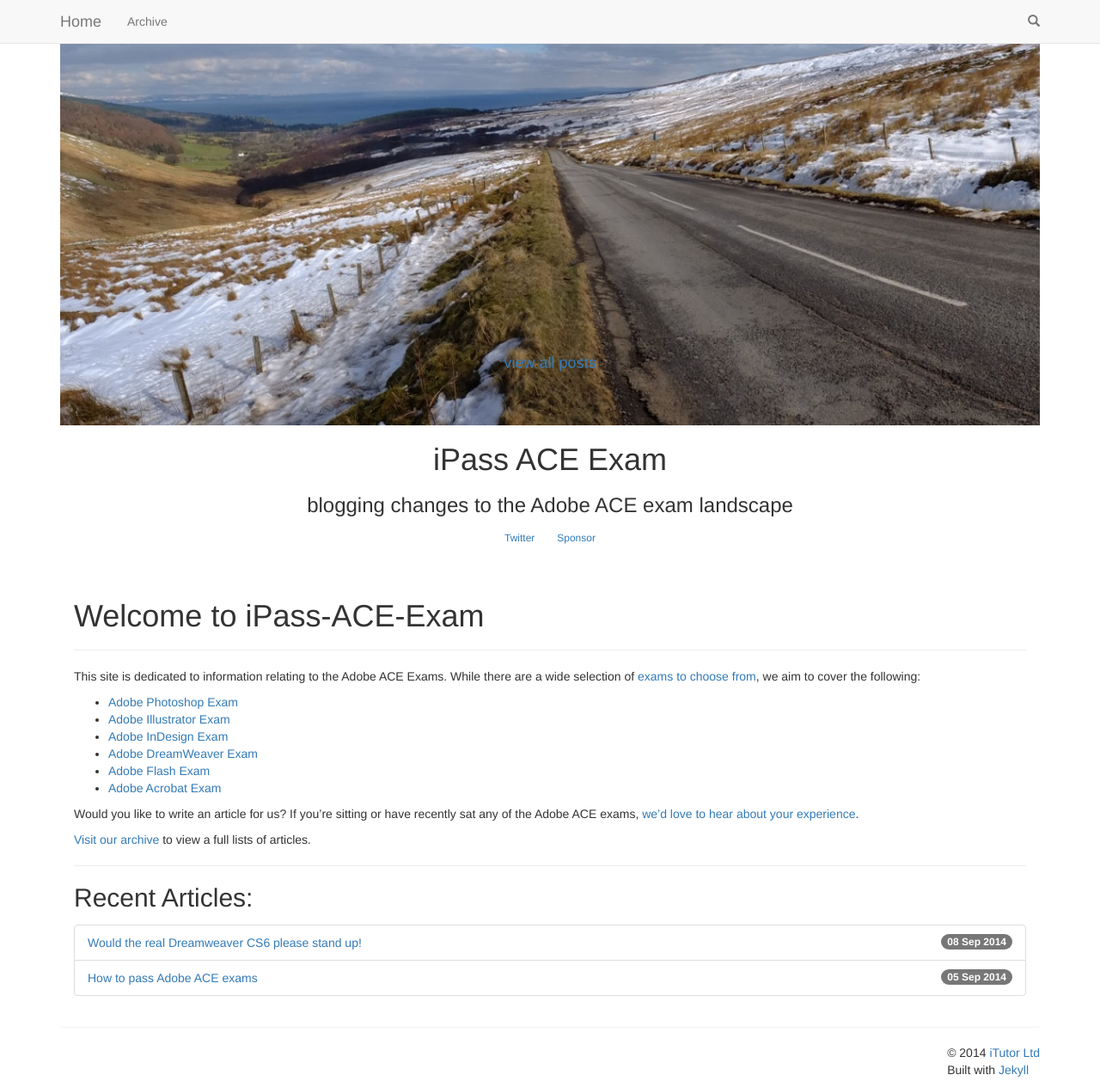
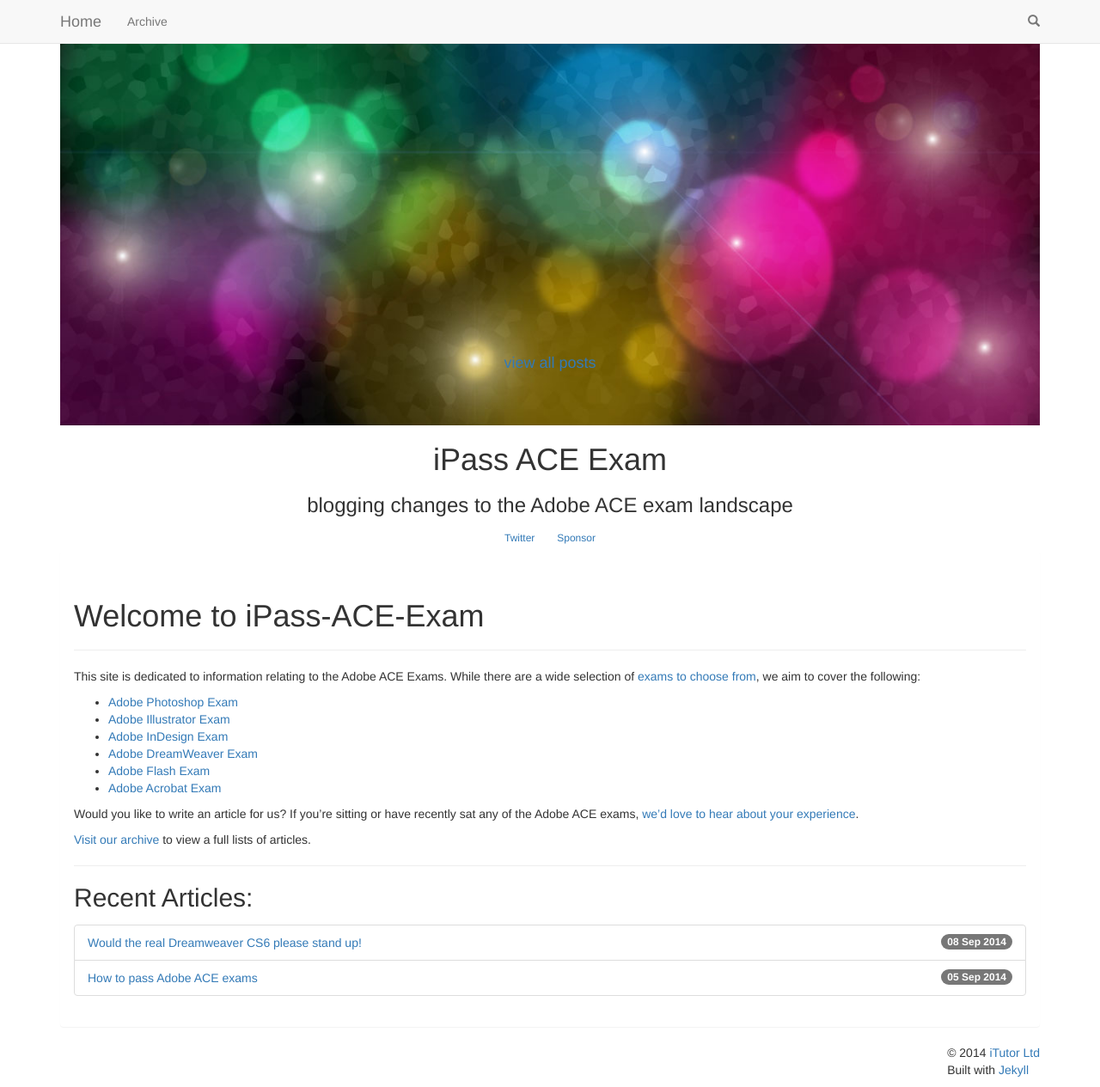
Before and after one commit to ipass-ace-exam/ipass-ace-exam.github.io, a Jekyll site: the page built from index.md, in a window 1280 px wide and 1265 px high. Shown: the whole window at 86% size. Built offline with Jekyll 4.4.1, drawn with Linux system fonts in a browser that asks for light colours; nearby versions of some CDN libraries; library files that are not in the unit come from our copies; comment, search, counter and statistics services are not loaded.

Commit message:
Added lightshow header image and updated image links

```diff
--- a/_includes/header.html
+++ b/_includes/header.html
@@ -6,7 +6,7 @@
             <div id="carousel" class="carousel slide" data-ride="carousel">
                 <div class="carousel-inner">
                     <div class="item active">
-                        <img src="{{BASE_PATH}}/assets/images/{% if page.image %}{{ page.image }}{% else %}road.jpg{% endif %}" alt="First slide">
+                        <img src="{{BASE_PATH}}/assets/images/{% if page.image %}{{ page.image }}{% else %}lightshow.jpg{% endif %}" alt="First slide">
                         <div class="carousel-caption">
                             <a href="{{ BASE_PATH }}/archive.html" class="btn btn-clear btn-lg btn-min-block">view all posts</a>
                         </div>
--- a/index.md
+++ b/index.md
@@ -3,7 +3,7 @@ layout: page
 title: iPass ACE Exam
 #tagline: blogging changes to the Adobe ACE exam landscape
 header: Welcome to iPass-ACE-Exam
-image: road.jpg
+image: lightshow.jpg
 ---
 {% include JB/setup %}
 
```
Also changed, not shown: assets/images/lightshow.jpg (added).
